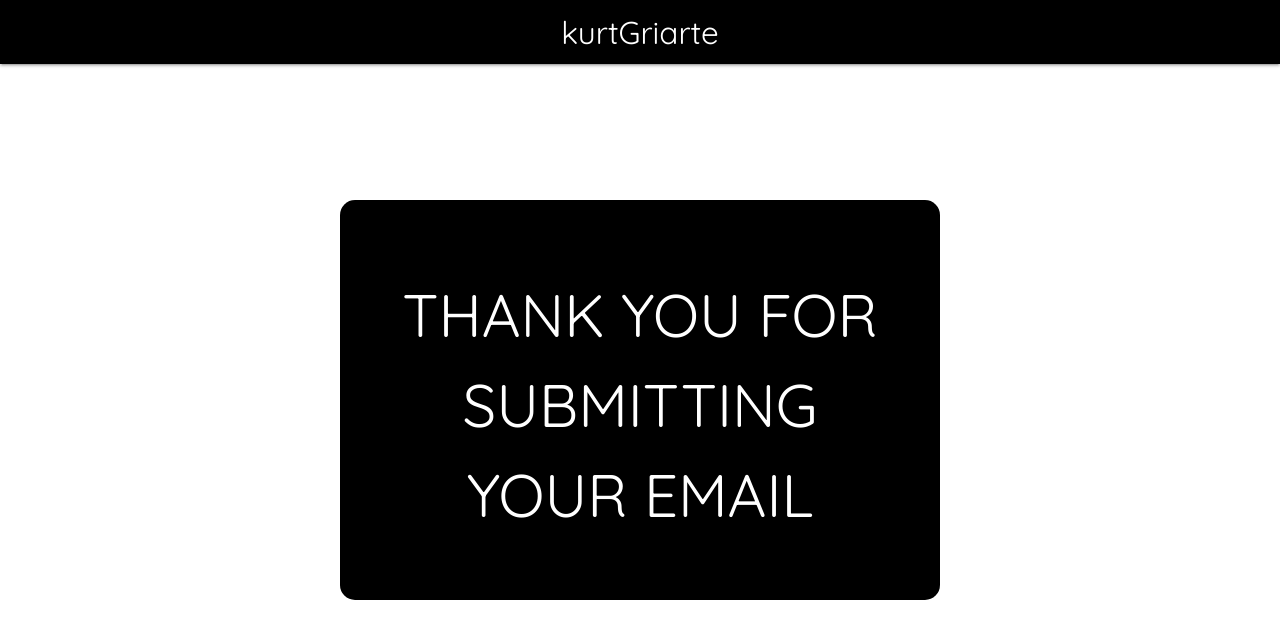
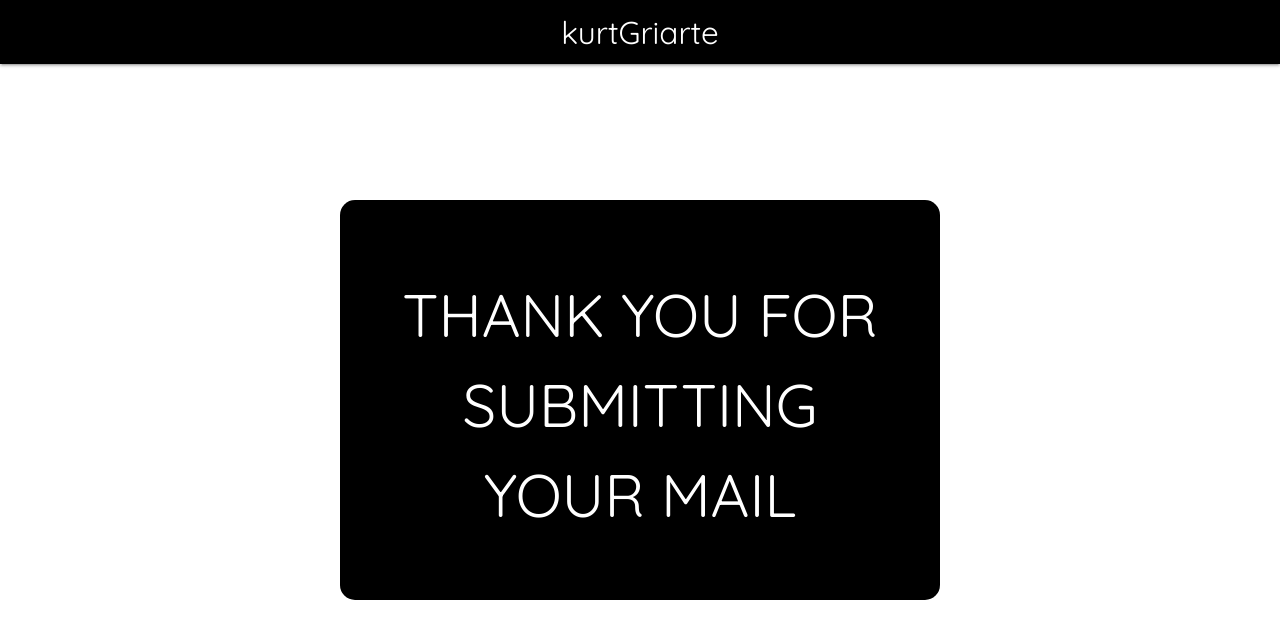
Before and after one commit to kurtgee6/kurtGriarte, a website: page apps/public/thankYouEmail.html in a window 1280 px wide. Drawn offline with nearby package versions, Linux system fonts and the light colour scheme.

Commit message:
small fix

```diff
--- a/apps/public/thankYouEmail.html
+++ b/apps/public/thankYouEmail.html
@@ -29,7 +29,7 @@
 
     <!-- thank you -->
     <div class="container">
-        <p> THANK YOU FOR SUBMITTING YOUR EMAIL </p>
+        <p> THANK YOU FOR SUBMITTING YOUR MAIL </p>
     </div>
 
 
```
